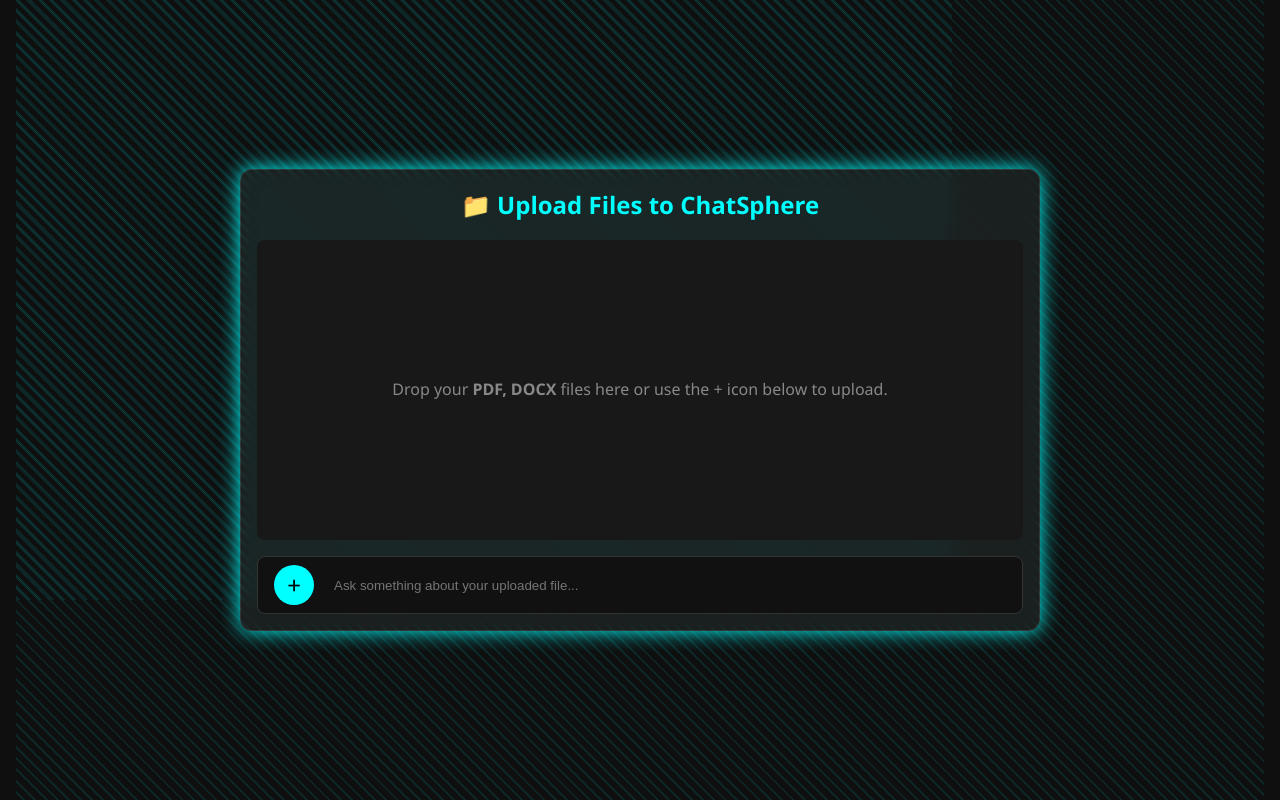
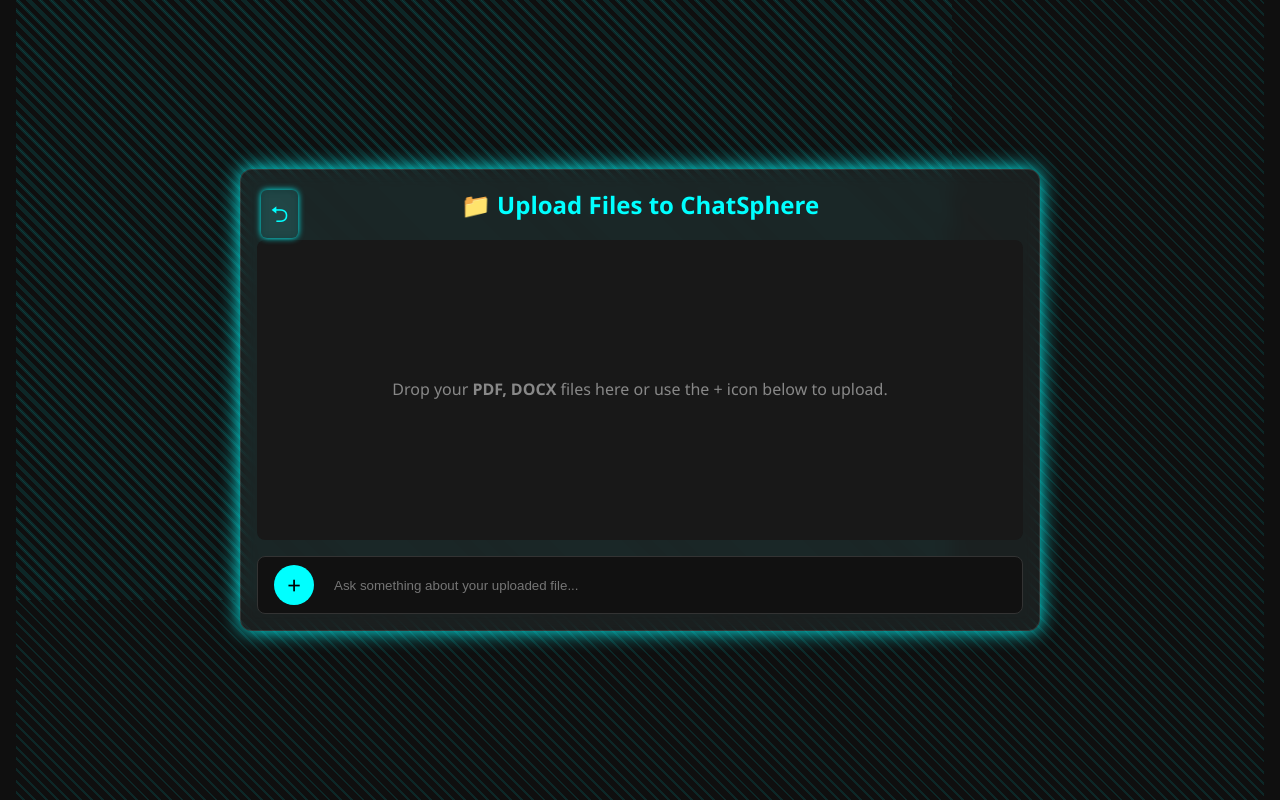
Before and after one commit to blackrexdl/ChatSphere, a plain HTML site: page features.html in a window 1280 px wide. Drawn offline with Linux system fonts and the light colour scheme.

Commit message:
adding back btn in chat platform

```diff
--- a/features.html
+++ b/features.html
@@ -16,6 +16,7 @@
       <div class="chat-header">
         <h2>📁 Upload Files to ChatSphere</h2>
       </div>
+      <a href="index.html" class="hidden-back-btn" title="Go Back to Home">⮌</a>
 
       <!-- 💬 Chat Display Area -->
       <div class="chat-window">
--- a/style.css
+++ b/style.css
@@ -253,3 +253,24 @@ body {
   position: relative;
   z-index: 1;
 }
+
+.hidden-back-btn {
+  position: absolute;
+  top: 20px;
+  left: 20px;
+  font-size: 1.4rem;
+  background-color: rgba(0, 255, 255, 0.1);
+  color: #0ff;
+  padding: 0.4rem 0.6rem;
+  border-radius: 6px;
+  text-decoration: none;
+  backdrop-filter: blur(5px);
+  box-shadow: 0 0 6px #0ff;
+  transition: all 0.3s ease;
+  z-index: 2;
+}
+
+.hidden-back-btn:hover {
+  background-color: rgba(0, 255, 255, 0.25);
+  box-shadow: 0 0 12px #0ff;
+}
```
